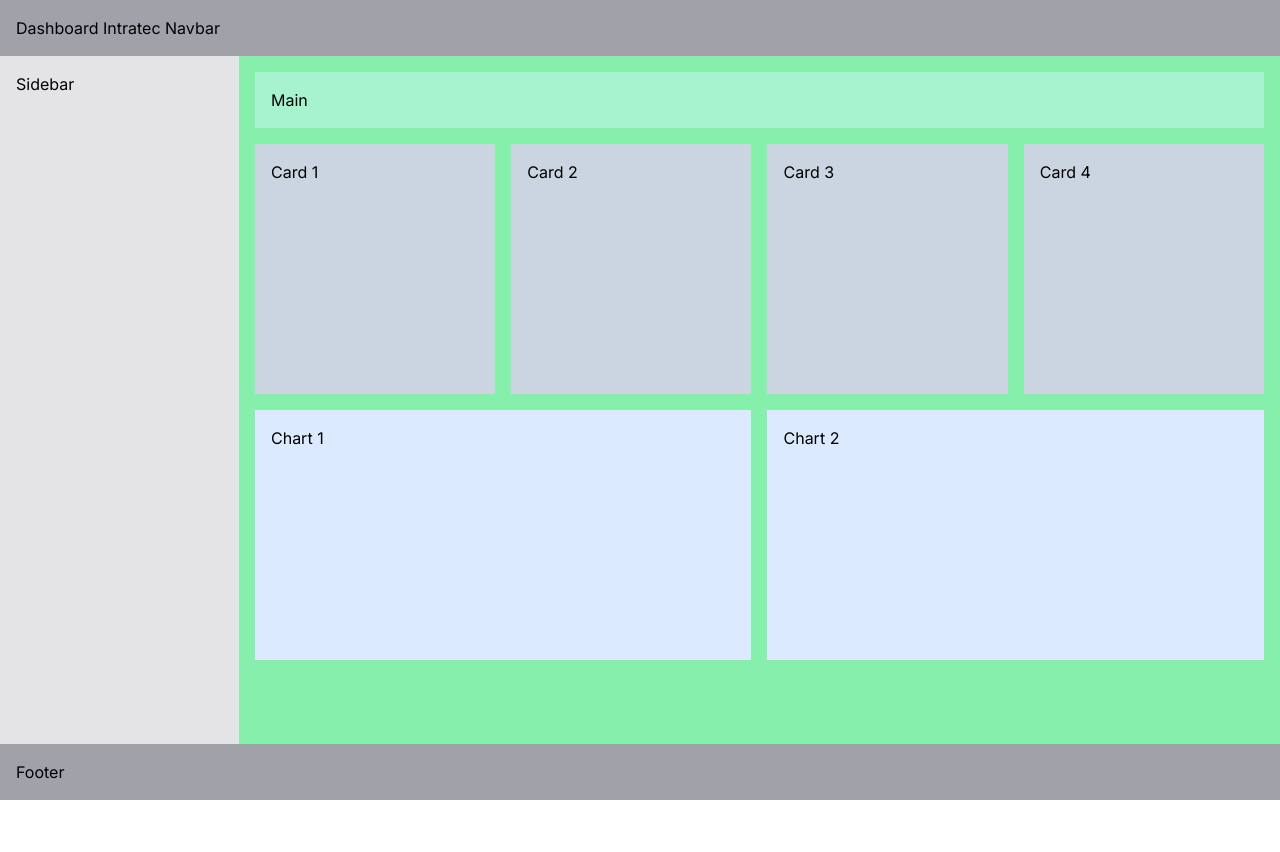
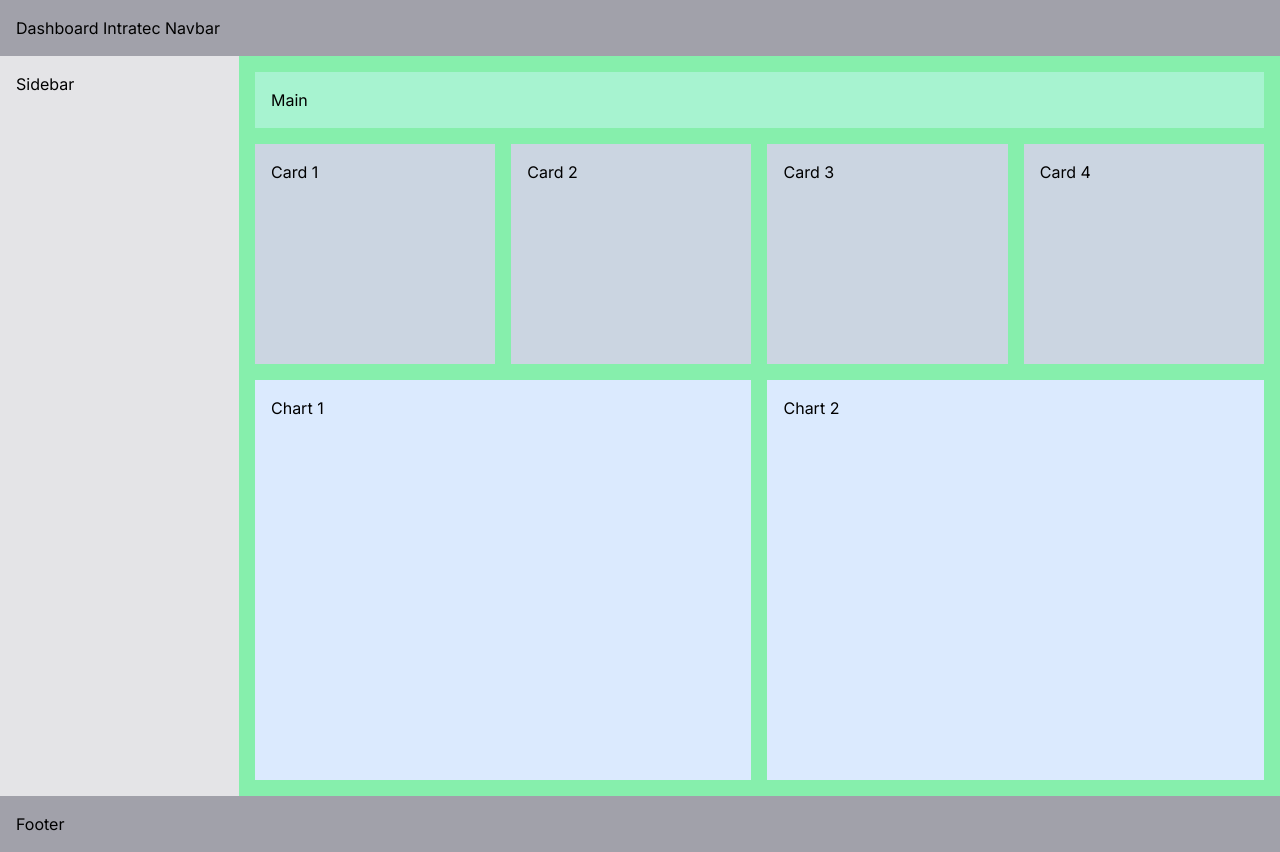
Before and after one commit to valdir-ti/dashboard-intratec, a Next.js app: page / in a window 1280 px wide. Before the commit the page ends 800 px from the top, so only its background shows below. Built offline with nearby package versions, Linux system fonts and the light colour scheme.

Commit message:
feat: change card height

```diff
--- a/src/app/page.tsx
+++ b/src/app/page.tsx
@@ -10,13 +10,13 @@ export default function Home() {
         </aside>
         <main className="p-4 bg-green-300 w-full flex flex-col">
           <h2 className="bg-emerald-200 p-4">Main</h2>
-          <div className="grid grid-cols-2 md:grid-cols-4 sm:grid-cols-2 gap-4 mt-4 min-h-[250px]">
+          <div className="grid grid-cols-2 md:grid-cols-4 sm:grid-cols-2 gap-4 mt-4 min-h-[220px]">
             <div className="bg-slate-300 h-auto w-full p-4">Card 1</div>
             <div className="bg-slate-300 h-auto w-full p-4">Card 2</div>
             <div className="bg-slate-300 h-auto w-full p-4">Card 3</div>
             <div className="bg-slate-300 h-auto w-full p-4">Card 4</div>
           </div>
-          <div className="mt-4 grid grid-cols-1 sm:grid-cols-2 gap-4 min-h-[250px]">
+          <div className="mt-4 grid grid-cols-1 sm:grid-cols-2 gap-4 min-h-[400px]">
             <div className="bg-blue-100 w-full p-4">Chart 1</div>
             <div className="bg-blue-100 w-full p-4">Chart 2</div>
           </div>
```
